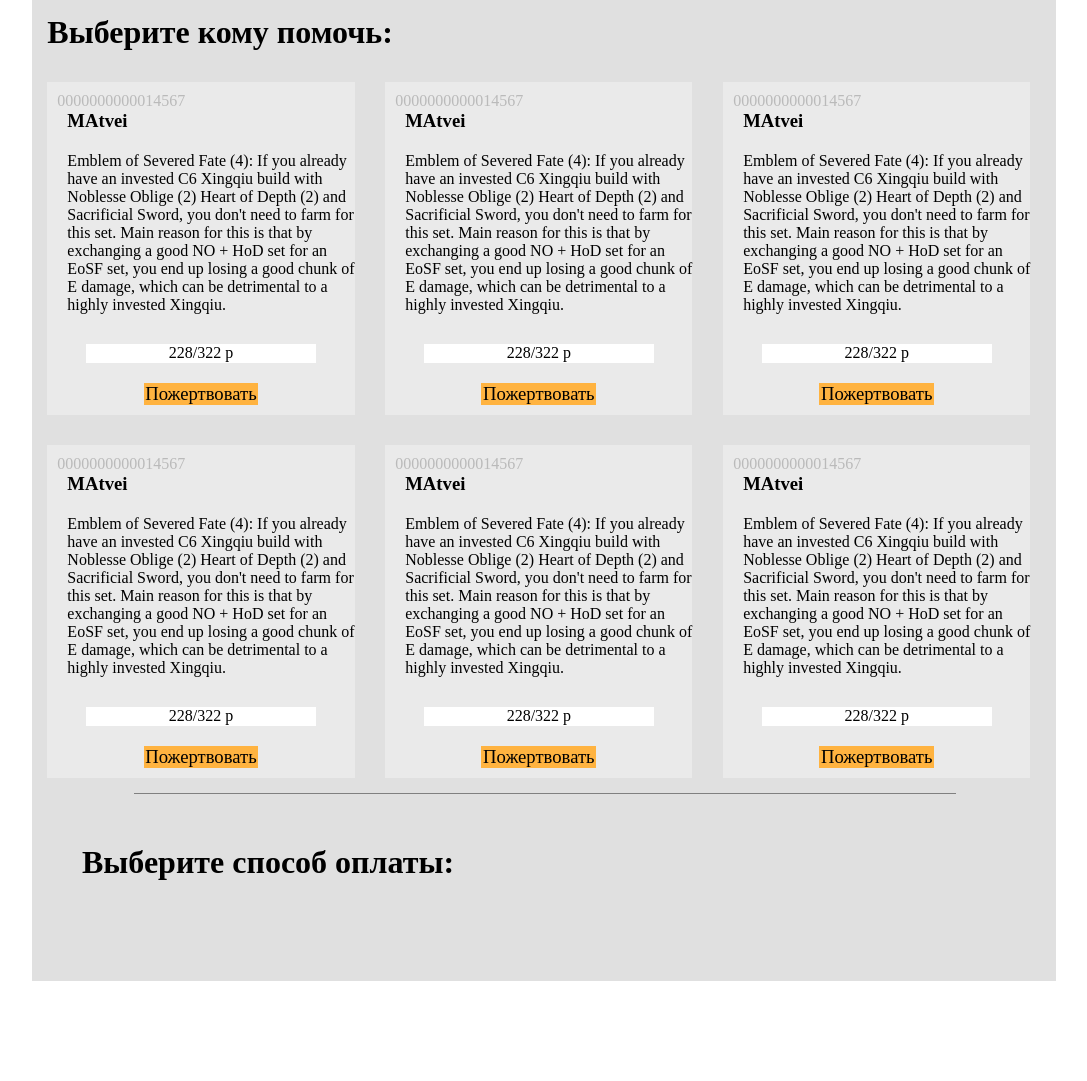
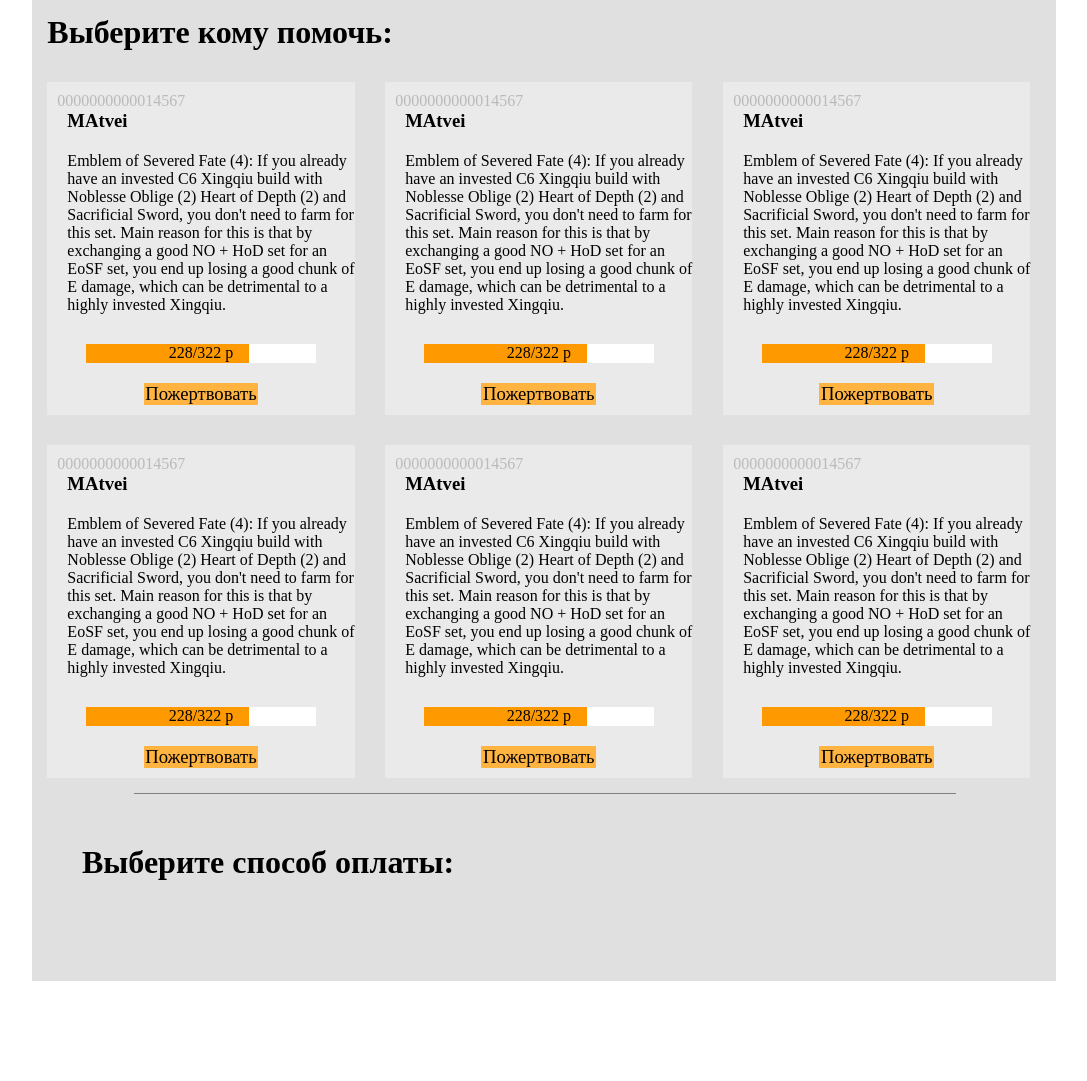
Before and after one commit to serrcel/SpidvagonFond, a PHP site: page / in a window 1280 px wide. Shown: the part 101-1182 px from the top of the page, without its empty margins (96-1183 px from the left). Run offline with PHP 8.4, Linux system fonts and the light colour scheme.

Commit message:
Fix: nov progrss in progress bar displayd correctly

```diff
--- a/GoalsCreation.js
+++ b/GoalsCreation.js
@@ -27,8 +27,8 @@ function CreateGoal(goalId,head,description,currentSumm,fullSumm)	//accept goal
 	progressBar.className = "ProgressBar";
 	let progress = document.createElement('div');					//create progress scale
 	progress.className = "Progress";
-	progress.style.width = (currentSumm/fullSumm)*100+"%";			//determ scale of progress
-	if(progress.style.width>progressBar.style.width)				//check out of range
+	progress.style.width = (currentSumm/fullSumm)*100+"%";				//determ scale of progress
+	if(progress.width>progressBar.width)							//check out of range
 		progress.style.width = progressBar.style.width;
 
 	let progressText = document.createElement('p');					//create number values of progress
--- a/Style.css
+++ b/Style.css
@@ -135,9 +135,7 @@ div
 .Progress
 {
 	height: 100%;
-	width: 0;
 	background-color: #fe9a00;
-	float: left;
 	position: absolute;
 	z-index: 1;
 }
```
